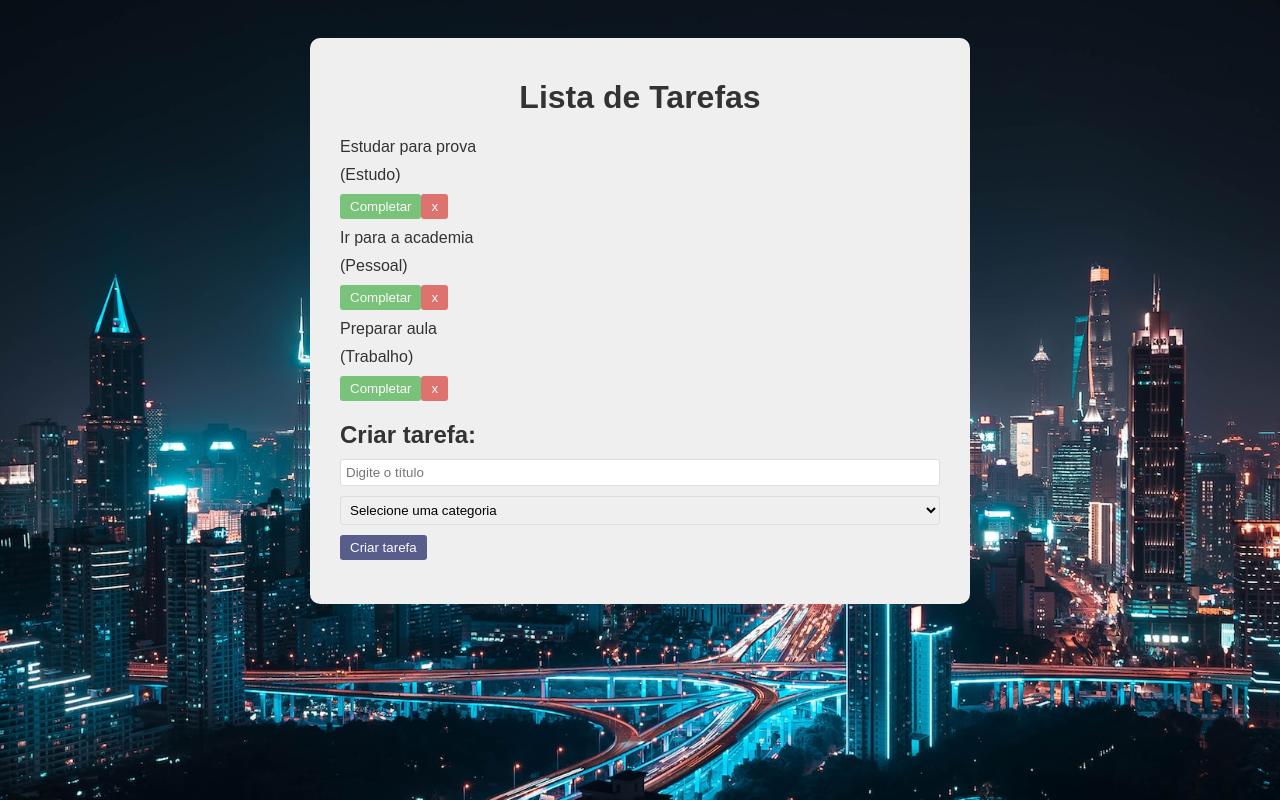
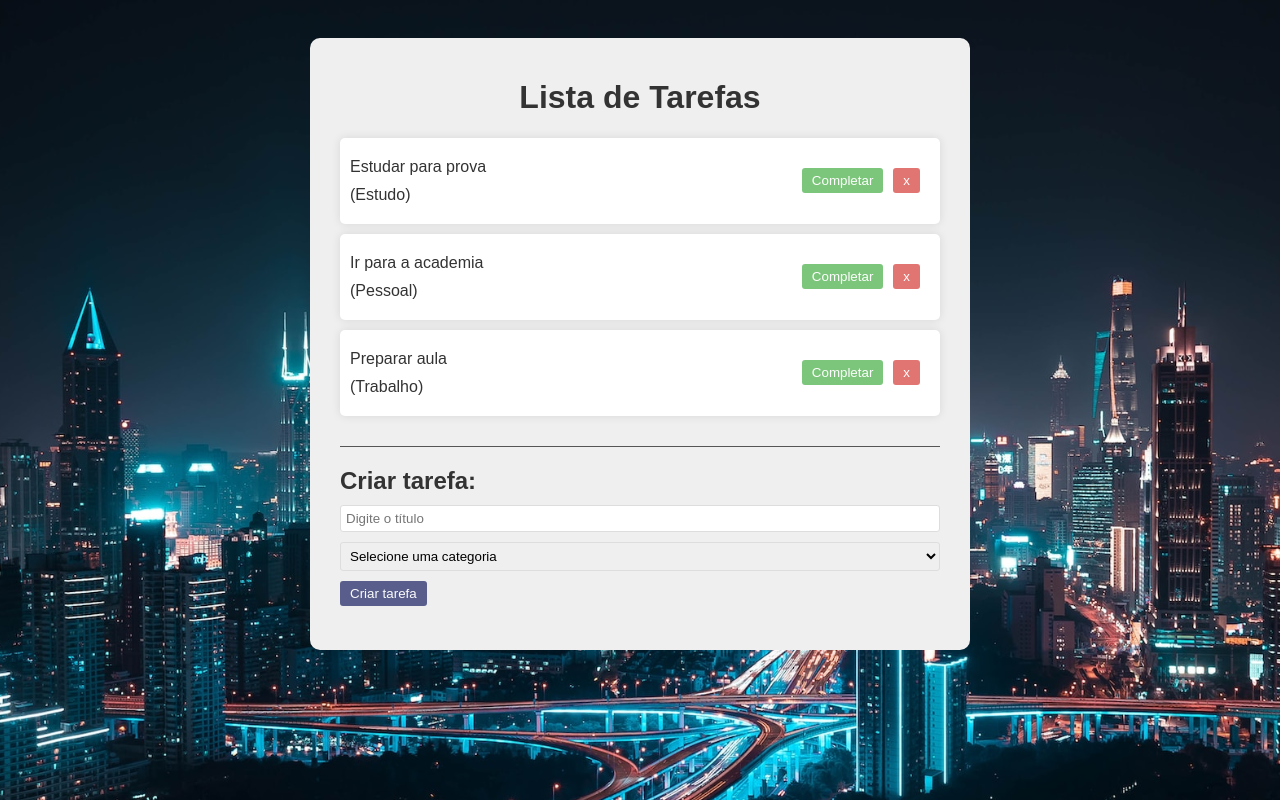
Before and after one commit to CaioSiqueira01/To-Do-List, a React (Vite) app: page / in a window 1280 px wide. Shown: the top 800 px of the page. Built offline with nearby package versions, Linux system fonts and the light colour scheme.

Commit message:
Creating functionality to add new tasks and styling the layout

```diff
--- a/src/App.css
+++ b/src/App.css
@@ -36,6 +36,7 @@
   background-color: #333974;
   color: #fff;
   padding: 5px 10px;
+  margin-right: 10px;
   border: none;
   border-radius: 3px;
   cursor: pointer;
@@ -45,6 +46,23 @@
 
 button:hover {
   opacity: 1;
+}
+
+.todo-list {
+  margin-bottom: 20px;
+  padding-bottom: 20px;
+  border-bottom: 1px solid #555;
+}
+
+.todo {
+  background-color: #FFF;
+  box-shadow: 0 0 10px rgba(0, 0, 0, 0.1);
+  padding: 10px;
+  margin-bottom: 10px;
+  border-radius: 5px;
+  display: flex;
+  justify-content: space-between;
+  align-items: center;
 }
 
 .complete {
--- a/src/App.jsx
+++ b/src/App.jsx
@@ -28,15 +28,27 @@
       isCompleted: false,
     },
   ])
+
+  const addTodo = (text, category) => {
+    const newTodos = [...todos, {
+      id: Math.floor(Math.random() * 10000),
+      text,
+      category,
+      isCompleted: false,
+    },]
+
+    setTodos(newTodos);
+  }
+
   return (
     <div className='app'>
       <h1>Lista de Tarefas</h1>
       <div className='todo-list'>
         {todos.map((todo) => (
-          <Todo todo={todo}/>
+          <Todo key={todo.id} todo={todo}/>
         ))}
       </div>
-      <TodoForm />
+      <TodoForm addTodo={addTodo} />
     </div>
   )
 }
--- a/src/components/TodoForm.jsx
+++ b/src/components/TodoForm.jsx
@@ -1,12 +1,27 @@
-import React from 'react'
+import {useState} from 'react';
 
-const TodoForm = () => {
+const TodoForm = ({ addTodo }) => {
+  const [value, setValue] = useState("")
+  const [category, setCategory] = useState("")
+
+  const handleSubmit = (e) => {
+    e.preventDefault()
+    if (!value || !category) return;
+    addTodo(value,category);
+    setValue("");
+    setCategory("");
+  }
   return (
     <div className='todo-form'>
         <h2>Criar tarefa:</h2>
-        <form>
-            <input type='text' placeholder='Digite o título'/>
-            <select>
+        <form onSubmit={handleSubmit}>
+            <input
+              type='text'
+              placeholder='Digite o título'
+              value={value}
+              onChange={(e) => setValue(e.target.value)}
+            />
+            <select value={category} onChange={(e) => setCategory(e.target.value)}>
                 <option value="">Selecione uma categoria</option>
                 <option value="Estudo">Estudo</option>
                 <option value="Trabalho">Trabalho</option>
```
